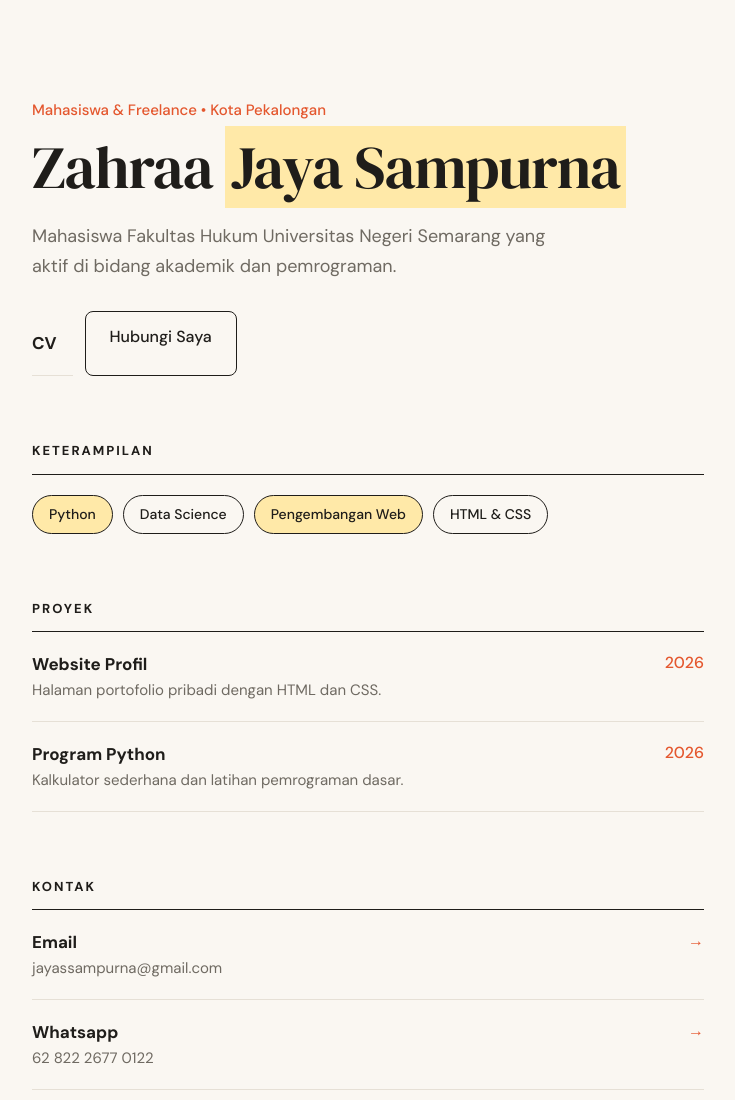
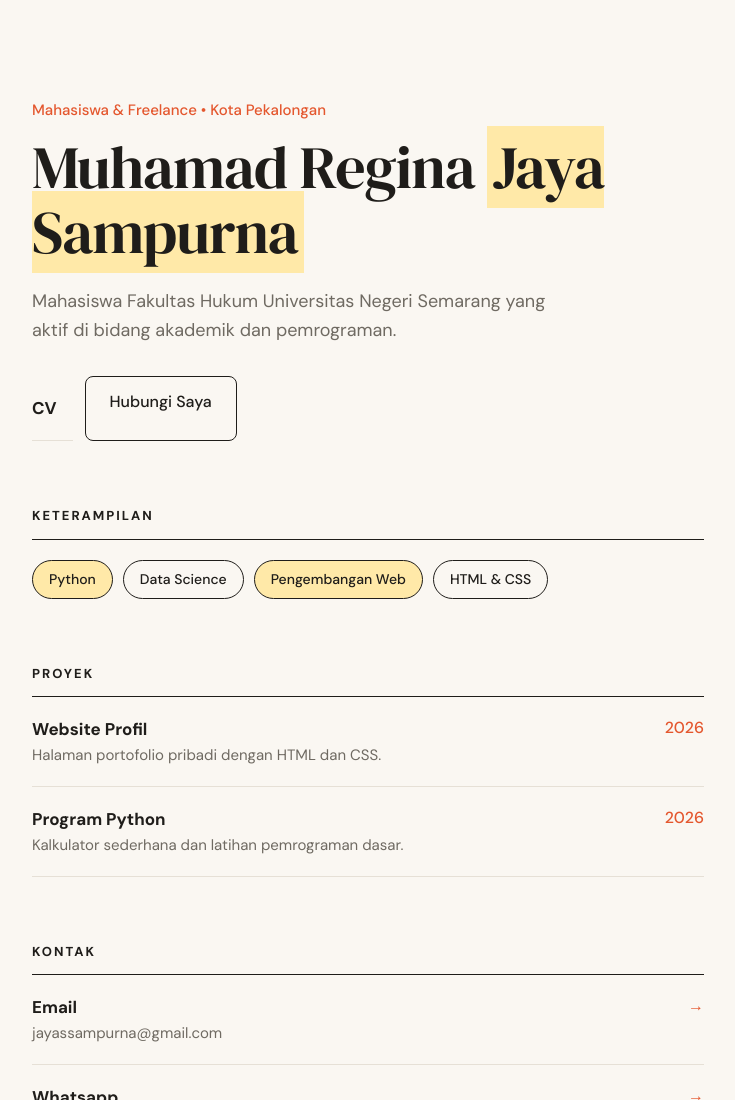
Before and after one commit to goggle-us/jayassampurna-jpg.github.io, a plain HTML site: page index.html in a window 1280 px wide. Shown: the top 1100 px of the page, without its empty margins (272-1007 px from the left). Drawn offline with Linux system fonts and the light colour scheme.

Commit message:
Modify portfolio details in index.html
Updated personal information and project details in the portfolio.

```diff
--- a/index.html
+++ b/index.html
@@ -124,7 +124,7 @@
 
     <img src="foto.jpg" alt>
     <p class="label">Mahasiswa & Freelance • Kota Pekalongan</p>
-    <h1>Zahraa <mark>Jaya Sampurna</mark></h1>
+    <h1>Muhamad Regina <mark>Jaya Sampurna</mark></h1>
     <p class="intro">
         Mahasiswa Fakultas Hukum Universitas Negeri Semarang yang aktif
         di bidang akademik dan pemrograman.
```
